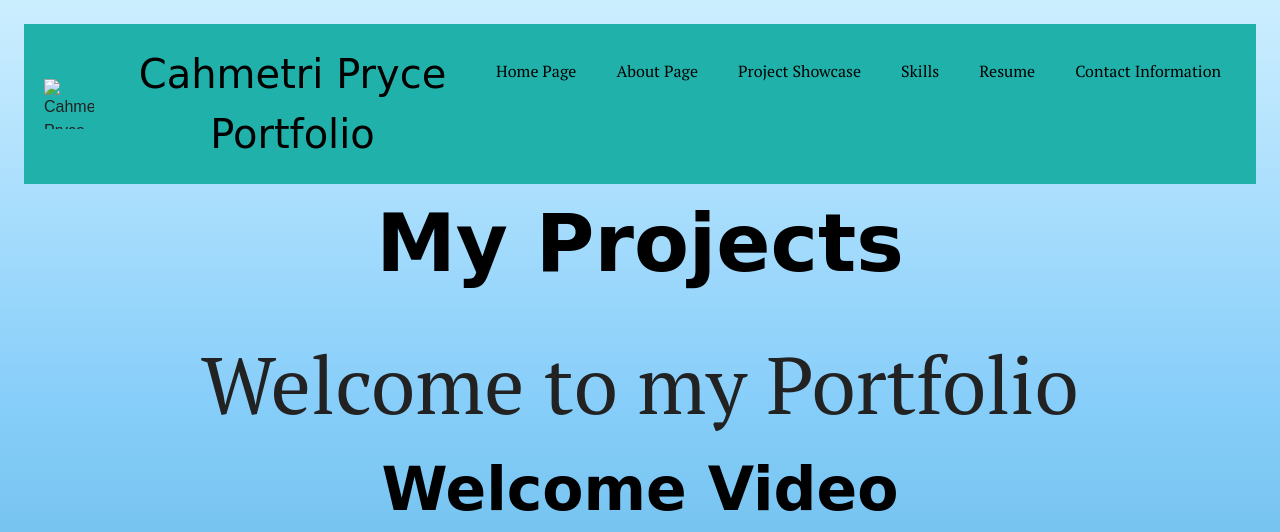
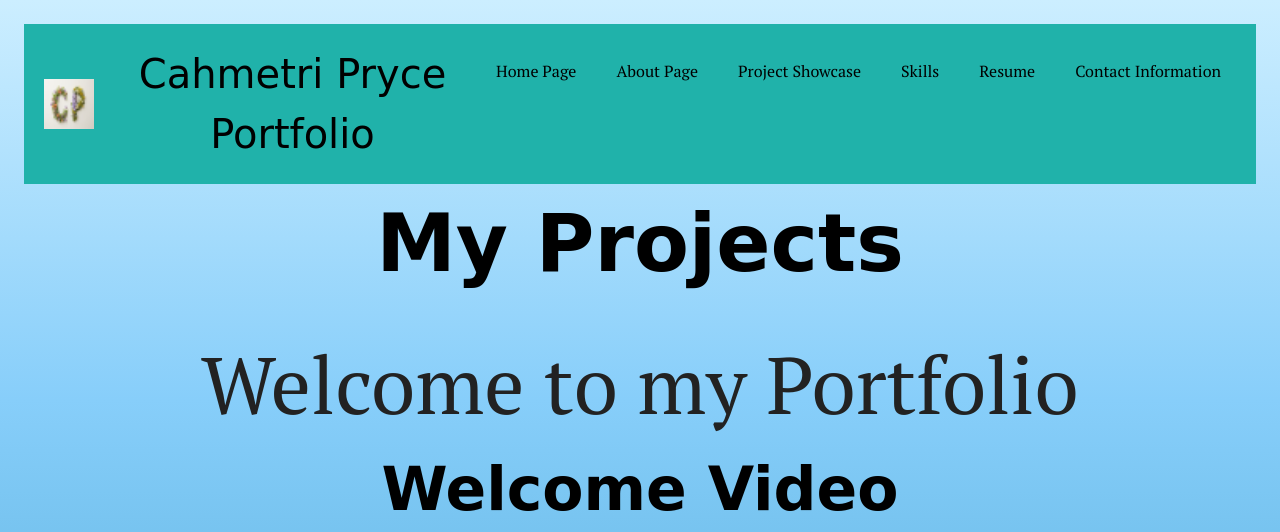
Before and after one commit to Metri-402/Project-1, a plain HTML site: page projects.html in a window 1280 px wide. Shown: the top 532 px of the page. Drawn offline with Linux system fonts and the light colour scheme; a web font is replaced by a local one.

Commit message:
Add files via upload

```diff
--- a/projects.html
+++ b/projects.html
@@ -25,7 +25,7 @@ File Name: template.html
 	<!-- Main heading container for the page -->
 	<header class="main-header">
 		<div class="header-content">
-			<img src="favicon-32x32.png" alt="Cahmetri Pryce Portfolio Logo" class="header-logo">
+			<img src="assets/images/favicon-32x32.png" alt="Cahmetri Pryce Portfolio Logo" class="header-logo">
 			<span class="header-title">Cahmetri Pryce Portfolio</span>
 		</div>
 
```
Also changed, not shown: index.html (+1 -1 lines), favicon.ico (added).
